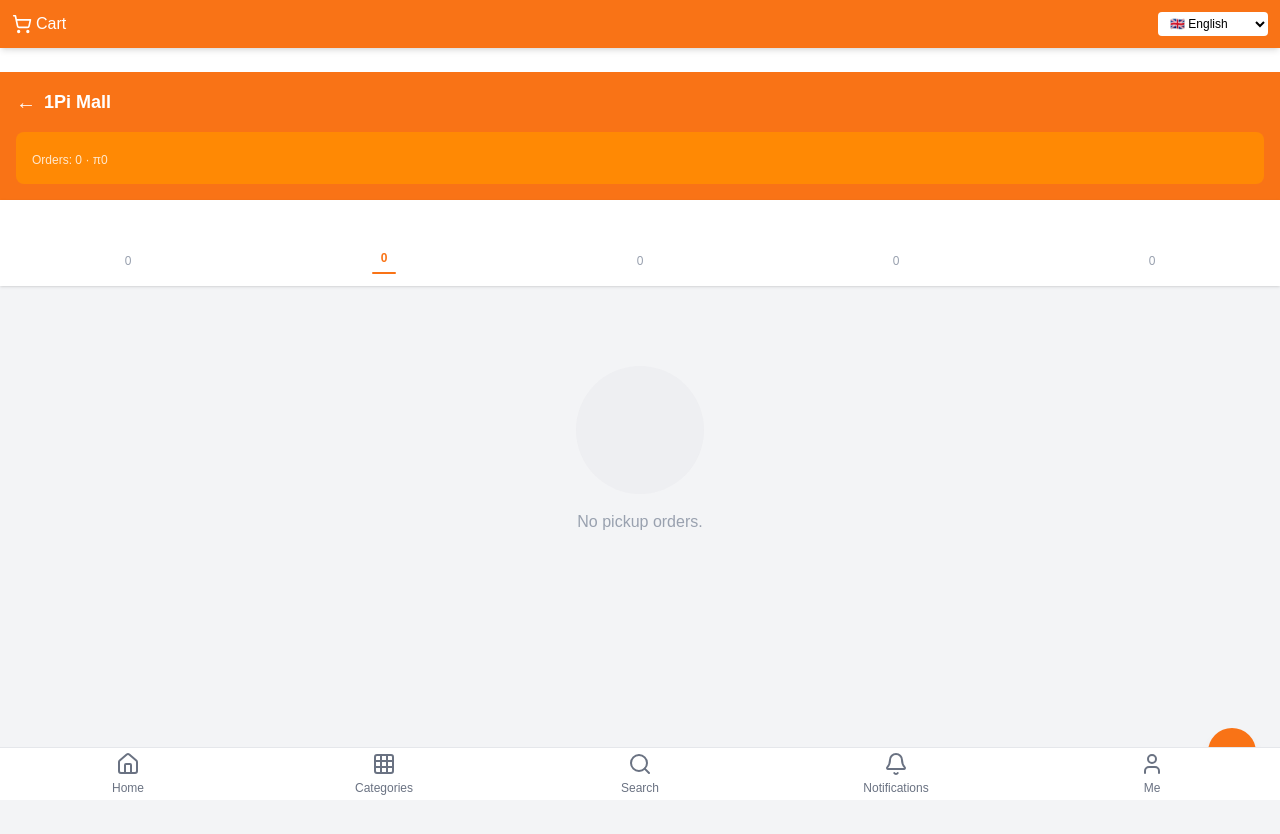
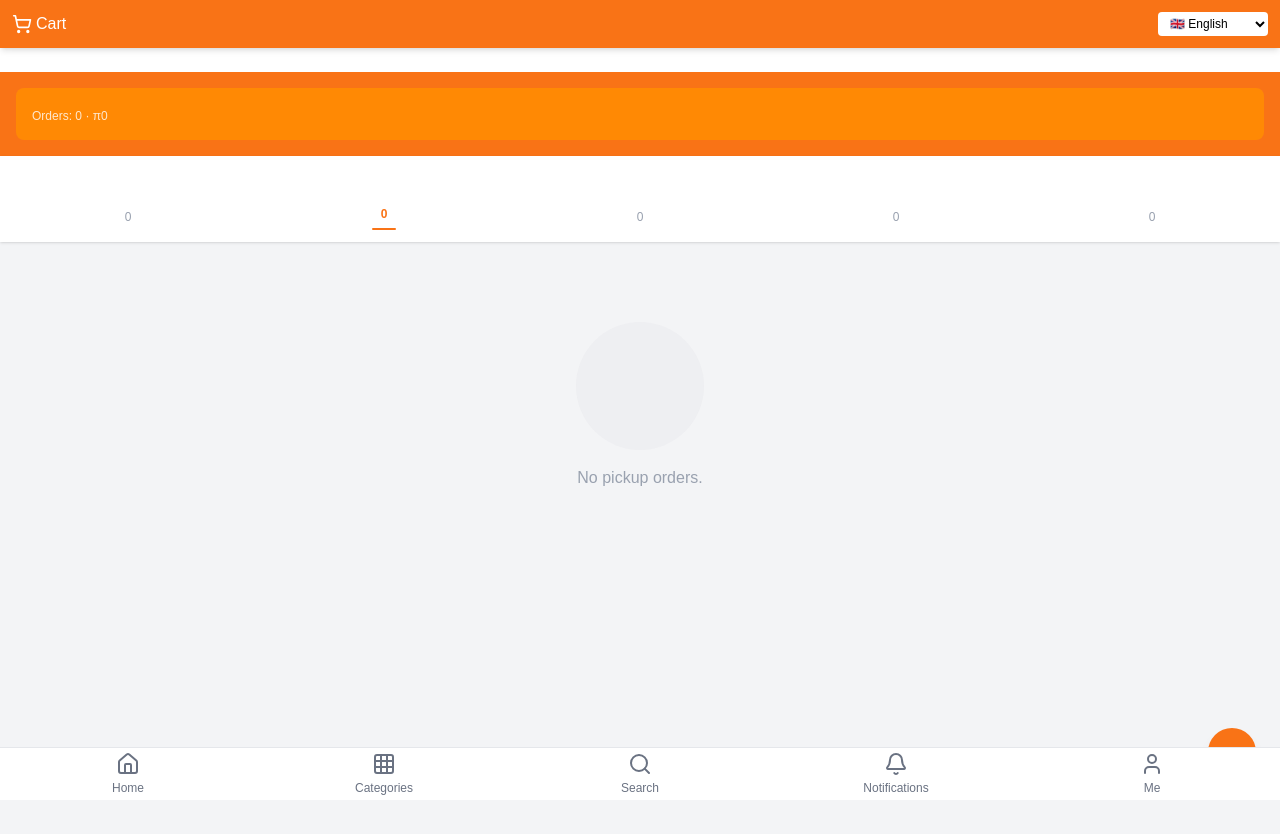
Before and after one commit to Titi-shop/titi.banluu, a Next.js app: page /customer/pickup in a window 1280 px wide. Shown: the top 834 px of the page. Built offline with nearby package versions, Linux system fonts and the light colour scheme.

Commit message:
Update page.tsx

```diff
--- a/app/customer/pickup/page.tsx
+++ b/app/customer/pickup/page.tsx
@@ -109,16 +109,7 @@ export default function CustomerPickupPage() {
     <main className="min-h-screen bg-gray-100 pb-24">
       {/* ===== HEADER ===== */}
       <header className="bg-orange-500 text-white px-4 py-4">
-        <div className="flex items-center gap-2">
-          <button onClick={() => router.back()} className="text-xl">
-            ←
-          </button>
-          <h1 className="font-semibold text-lg">
-            1Pi Mall
-          </h1>
-        </div>
-
-        <div className="mt-4 bg-orange-400 rounded-lg p-4">
+  <div className="bg-orange-400 rounded-lg p-4">
     <p className="text-sm opacity-90">
       {t.order_info}
     </p>
```
Lines whose indentation alone changed are shown as unchanged.
